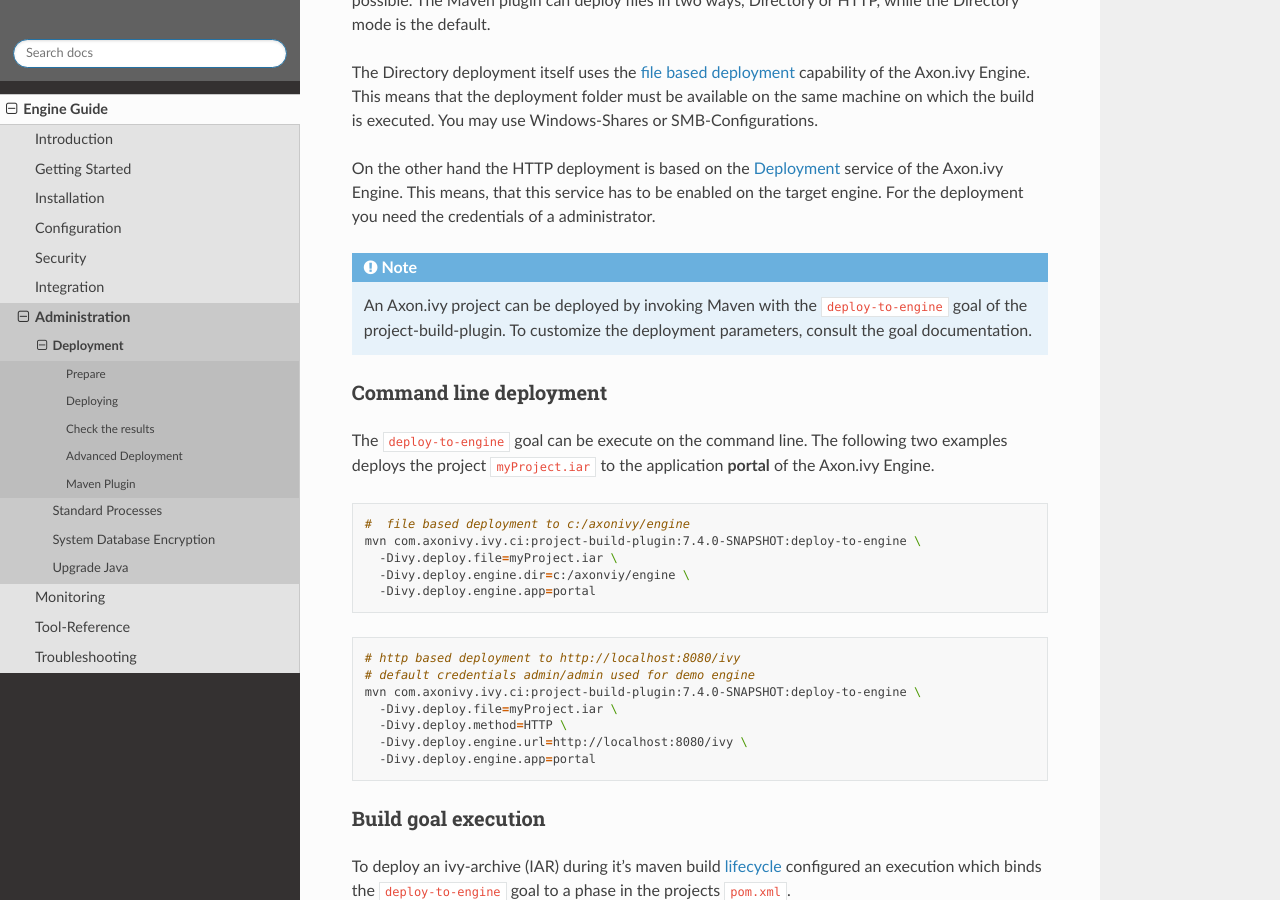
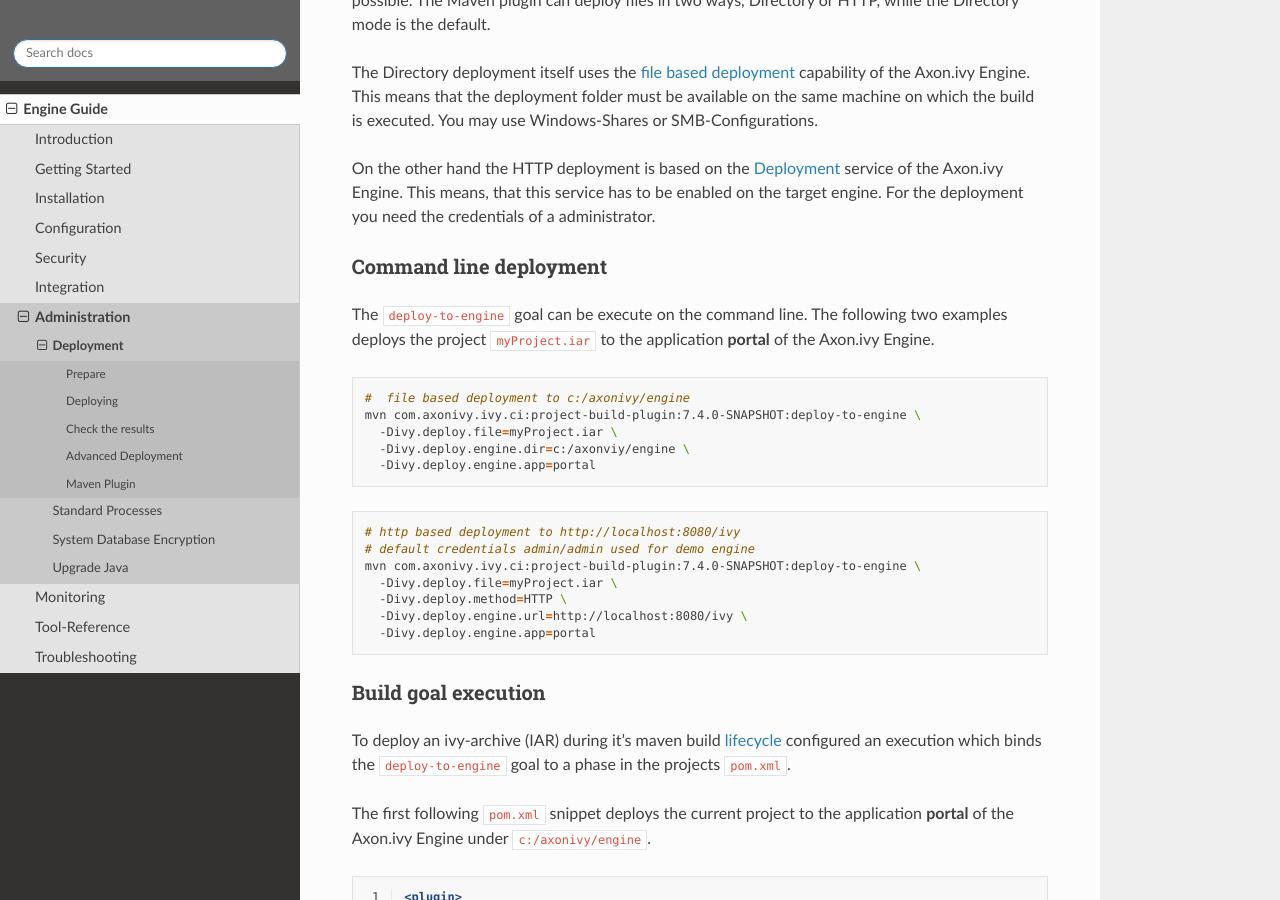
Before and after one commit to bernhardAxonIvy/doc, a Sphinx documentation site: the page built from source/engine-guide/administration/deployment.rst, in a window 1280 px wide and 900 px high, scrolled down 3419 px. Built offline with Sphinx 7.4.7 and the Read the Docs theme 2.0.0, drawn with Linux system fonts in a browser that asks for light colours; the version number could not be read and is left out.

Commit message:
XIVY-3036 remove duplicated text in maven-plugin

```diff
--- a/source/engine-guide/administration/deployment.rst
+++ b/source/engine-guide/administration/deployment.rst
@@ -192,10 +192,6 @@
 the target engine. For the deployment you need the credentials of a
 administrator.
 
-.. note::
-    An Axon.ivy project can be deployed by invoking Maven with the
-    :code:`deploy-to-engine` goal of the project-build-plugin. To customize the
-    deployment parameters, consult the goal documentation.
 
 
 .. _deployment-maven-plugin-command-line:
```
